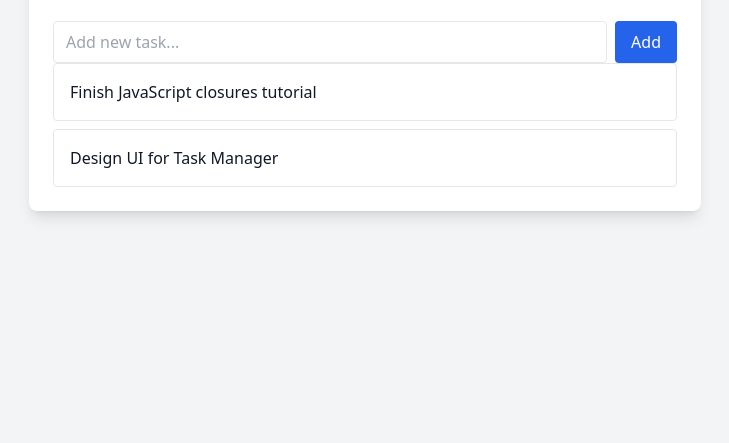
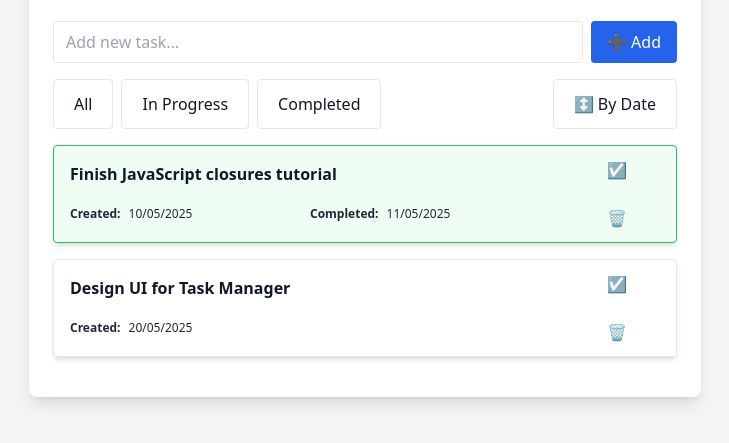
Before and after one commit to telesyk/training-advanced-to-do-vanilla-js, a website built with Parcel: page src/index.html in a window 1280 px wide. Shown: the part 83-526 px from the top of the page, without its empty margins (275-1004 px from the left). Built offline with nearby package versions, Linux system fonts and the light colour scheme.

Commit message:
Separate creation of Elements into separate Module.
Move construction logic TaskElement into Components.
Create Components for Task Elements.
Extend Constants.
Update HTML structure.
Update MockData.

```diff
--- a/src/index.html
+++ b/src/index.html
@@ -13,9 +13,22 @@
     <h1 class="text-2xl font-bold mb-4">🗂 Task Manager</h1>
     <div class="mt-6 flex gap-2">
       <input id="task-input" type="text" placeholder="Add new task..." class="flex-1 border px-3 py-2 rounded" />
-      <button id="add-btn" class="bg-blue-600 text-white px-4 py-2 rounded">Add</button>
+      <button id="add-btn" class="bg-blue-600 text-white px-4 py-2 rounded">➕ Add</button>
     </div>
-    <div id="task-list" class="space-y-2"></div>
+    <!-- Tags -->
+    <!-- Filtering & Sorting -->
+    <nav class="flex gap-2 my-4 justify-between">
+      <div class="flex gap-2">
+        <button data-filter="all" class="border rounded py-3 px-5">All</button>
+        <button data-filter="in-progress" class="border rounded py-3 px-5">In Progress</button>
+        <button data-filter="completed" class="border rounded py-3 px-5">Completed</button>
+      </div>
+      <div class="flex gap-2">
+        <button data-sort-by="date" class="border rounded py-3 px-5">↕️ By Date</button>
+      </div>
+    </nav>
+    <!-- Task List -->
+    <div id="task-list" class="flex flex-col gap-4 my-4"></div>
   </div>
   <script type="module" src="./script/main.js" defer></script>
 </body>
--- /dev/null
+++ b/src/script/components/TaskButton.js
@@ -0,0 +1,9 @@
+import CreateElement from '../module/create-element.js'
+
+export function TaskButton({ icon, className }) {
+  return new CreateElement({
+    tagName: 'button',
+    content: icon,
+    props: { className },
+  }).init()
+}
--- /dev/null
+++ b/src/script/components/TaskContainer.js
@@ -0,0 +1,72 @@
+import {
+  ATTRIBUTE_DATA_COMPLETED,
+  ATTRIBUTE_DATA_DATE_END,
+  ATTRIBUTE_DATA_DATE_START,
+  TASK_DATE_LABEL_END,
+  TASK_DATE_LABEL_START,
+} from '../constants.js'
+import CreateElement from '../module/create-element.js'
+import { TaskButton, TaskDate, TaskTitle } from './index.js'
+
+export function TaskContainer({ content, restProps }) {
+  const fragmentButtons = new DocumentFragment()
+  fragmentButtons.append(
+    TaskButton({
+      icon: '☑️',
+      className: 'basis-1/2 py-3 px-5 hover:bg-green-50',
+    })
+  )
+  fragmentButtons.append(
+    TaskButton({
+      icon: '🗑️',
+      className: 'basis-1/2 py-3 px-5 hover:bg-red-50',
+    })
+  )
+
+  const fragmentInner = new DocumentFragment()
+  fragmentInner.append(TaskTitle({ content }))
+  fragmentInner.append(
+    TaskDate({
+      label: `${TASK_DATE_LABEL_START}:`,
+      timestamp: restProps[ATTRIBUTE_DATA_DATE_START],
+    })
+  )
+
+  if (restProps[ATTRIBUTE_DATA_DATE_END]) {
+    fragmentInner.append(
+      TaskDate({
+        label: `${TASK_DATE_LABEL_END}:`,
+        timestamp: restProps[ATTRIBUTE_DATA_DATE_END],
+      })
+    )
+  }
+
+  const fragmentContainer = new DocumentFragment()
+  fragmentContainer.append(
+    new CreateElement({
+      content: fragmentInner,
+      props: {
+        className: 'p-4 col-span-4 grid grid-cols-2 gap-4',
+      },
+    }).init()
+  )
+  fragmentContainer.append(
+    new CreateElement({
+      content: fragmentButtons,
+      props: { className: 'flex flex-col' },
+    }).init()
+  )
+
+  const classNames = restProps[ATTRIBUTE_DATA_COMPLETED]
+    ? 'border rounded grid grid-cols-5 gap-2 shadow-md hover:shadow-xl border-green-500 bg-green-50'
+    : 'border rounded grid grid-cols-5 gap-2 shadow-md hover:shadow-xl'
+
+  const taskProps = {
+    content: fragmentContainer,
+    props: {
+      ...restProps,
+      className: classNames,
+    },
+  }
+  return new CreateElement(taskProps).init()
+}
--- /dev/null
+++ b/src/script/components/TaskDate.js
@@ -0,0 +1,24 @@
+import CreateElement from '../module/create-element.js'
+
+export function TaskDate({ timestamp, label }) {
+  const fragment = new DocumentFragment()
+
+  fragment.append(
+    new CreateElement({
+      tagName: 'strong',
+      content: label,
+      props: { className: 'font-bold mr-2' },
+    }).init()
+  )
+  fragment.append(
+    new CreateElement({
+      tagName: 'span',
+      content: timestamp,
+    }).init()
+  )
+
+  return new CreateElement({
+    content: fragment,
+    props: { className: 'text-gray-800 text-xs' },
+  }).init()
+}
--- /dev/null
+++ b/src/script/components/TaskTitle.js
@@ -0,0 +1,9 @@
+import CreateElement from '../module/create-element.js'
+
+export function TaskTitle({ content }) {
+  return new CreateElement({
+    tagName: 'h5',
+    content,
+    props: { className: 'font-bold col-span-2' },
+  }).init()
+}
--- /dev/null
+++ b/src/script/components/index.js
@@ -0,0 +1,6 @@
+import { TaskButton } from './TaskButton.js'
+import { TaskDate } from './TaskDate.js'
+import { TaskTitle } from './TaskTitle.js'
+import { TaskContainer } from './TaskContainer.js'
+
+export { TaskButton, TaskContainer, TaskTitle, TaskDate }
--- a/src/script/constants.js
+++ b/src/script/constants.js
@@ -1 +1,7 @@
 export const ROOT_ELEMENT_SELECTOR = '#task-list'
+export const DEFAULT_LOCAL_DATE_STRING = 'en-GB'
+export const TASK_DATE_LABEL_START = 'Created'
+export const TASK_DATE_LABEL_END = 'Completed'
+export const ATTRIBUTE_DATA_DATE_START = 'data-date-start'
+export const ATTRIBUTE_DATA_DATE_END = 'data-date-end'
+export const ATTRIBUTE_DATA_COMPLETED = 'data-completed'
--- a/src/script/mockData.js
+++ b/src/script/mockData.js
@@ -2,15 +2,15 @@ export default [
   {
     title: 'Finish JavaScript closures tutorial',
     completed: true,
-    tags: ['JavaScript', 'functions'],
-    createDate: new Date('2025-05-10T10:00:00'),
-    completeDate: new Date('2025-05-11T16:30:00'),
+    // tags: ['JavaScript', 'functions'],
+    dateCreate: new Date('2025-05-10T10:00:00'),
+    dateComplete: new Date('2025-05-11T16:30:00'),
   },
   {
     title: 'Design UI for Task Manager',
     completed: false,
-    tags: ['UI', 'TailwindCSS'],
-    createDate: new Date('2025-05-20T09:00:00'),
-    completeDate: null,
+    // tags: ['UI', 'TailwindCSS'],
+    dateCreate: new Date('2025-05-20T09:00:00'),
+    dateComplete: null,
   },
 ]
--- /dev/null
+++ b/src/script/module/create-element.js
@@ -0,0 +1,34 @@
+export default function CreateElement({ tagName, content, props }) {
+  this.tagName = tagName
+  this.content = content
+  this.props = props
+  this.element = document.createElement(this.tagName || 'div')
+}
+CreateElement.prototype.setAttributes = function () {
+  if (!this.props) return
+
+  for (let prop in this.props) {
+    if (prop === 'className') {
+      this.element.className = this.props[prop]
+    } else {
+      this.element.setAttribute(prop, this.props[prop])
+    }
+  }
+}
+CreateElement.prototype.setContent = function () {
+  if (!this.content) {
+    this.element.textContent = ''
+    return
+  }
+  if (this.content instanceof String) {
+    this.element.textContent = this.content
+    return
+  }
+  this.element.append(this.content)
+}
+CreateElement.prototype.init = function () {
+  this.setContent()
+  this.setAttributes()
+
+  return this.element
+}
--- a/src/script/render.js
+++ b/src/script/render.js
@@ -1,59 +1,34 @@
-import { ROOT_ELEMENT_SELECTOR } from './constants.js'
-import mockData from './mockData.js'
+import MOCK_DATA from './mockData.js'
+import {
+  ROOT_ELEMENT_SELECTOR,
+  ATTRIBUTE_DATA_DATE_END,
+  ATTRIBUTE_DATA_DATE_START,
+  ATTRIBUTE_DATA_COMPLETED,
+  DEFAULT_LOCAL_DATE_STRING,
+} from './constants.js'
+import { TaskContainer } from './components/index.js'
 
 const initData = null // development only
 
-// const createTaskElement = () => {}
-
-function CreateElement({ tagName, content, props }) {
-  this.tagName = tagName
-  this.content = content
-  this.props = props
-  this.element = document.createElement(this.tagName || 'div')
-}
-CreateElement.prototype.setAttributes = function () {
-  if (!this.props) return
-
-  for (let prop in this.props) {
-    if (prop === 'className') {
-      this.element.className = this.props[prop]
-    }
-
-    this.element.setAttribute(prop, this.props[prop])
-  }
-}
-CreateElement.prototype.init = function () {
-  this.element.innerHTML = this.content || ''
-  this.setAttributes()
-
-  return this.element
-}
-
 export default function render() {
-  const data = initData || mockData
-  const taskProps = {
-    tagName: 'div',
-    content: '',
-    props: {
-      className: 'p-4 border rounded',
-    },
-  }
+  const data = initData || MOCK_DATA
   const fragment = new DocumentFragment()
 
   data.forEach(task => {
-    const element = new CreateElement({
-      ...taskProps,
+    const element = TaskContainer({
       content: task.title,
-      props: {
-        ...taskProps.props,
-        'data-completed': task.completed,
-        'data-tags': task.tags.join(', '),
-        'data-create-date': new Date(task.createDate).toUTCString(),
-        'data-complete-date': task.completeDate
-          ? new Date(task.completeDate).toUTCString()
+      restProps: {
+        [ATTRIBUTE_DATA_COMPLETED]: task.completed,
+        [ATTRIBUTE_DATA_DATE_START]: new Date(
+          task.dateCreate
+        ).toLocaleDateString(DEFAULT_LOCAL_DATE_STRING),
+        [ATTRIBUTE_DATA_DATE_END]: task.dateComplete
+          ? new Date(task.dateComplete).toLocaleDateString(
+              DEFAULT_LOCAL_DATE_STRING
+            )
           : '',
       },
-    }).init()
+    })
 
     fragment.append(element)
   })
```
